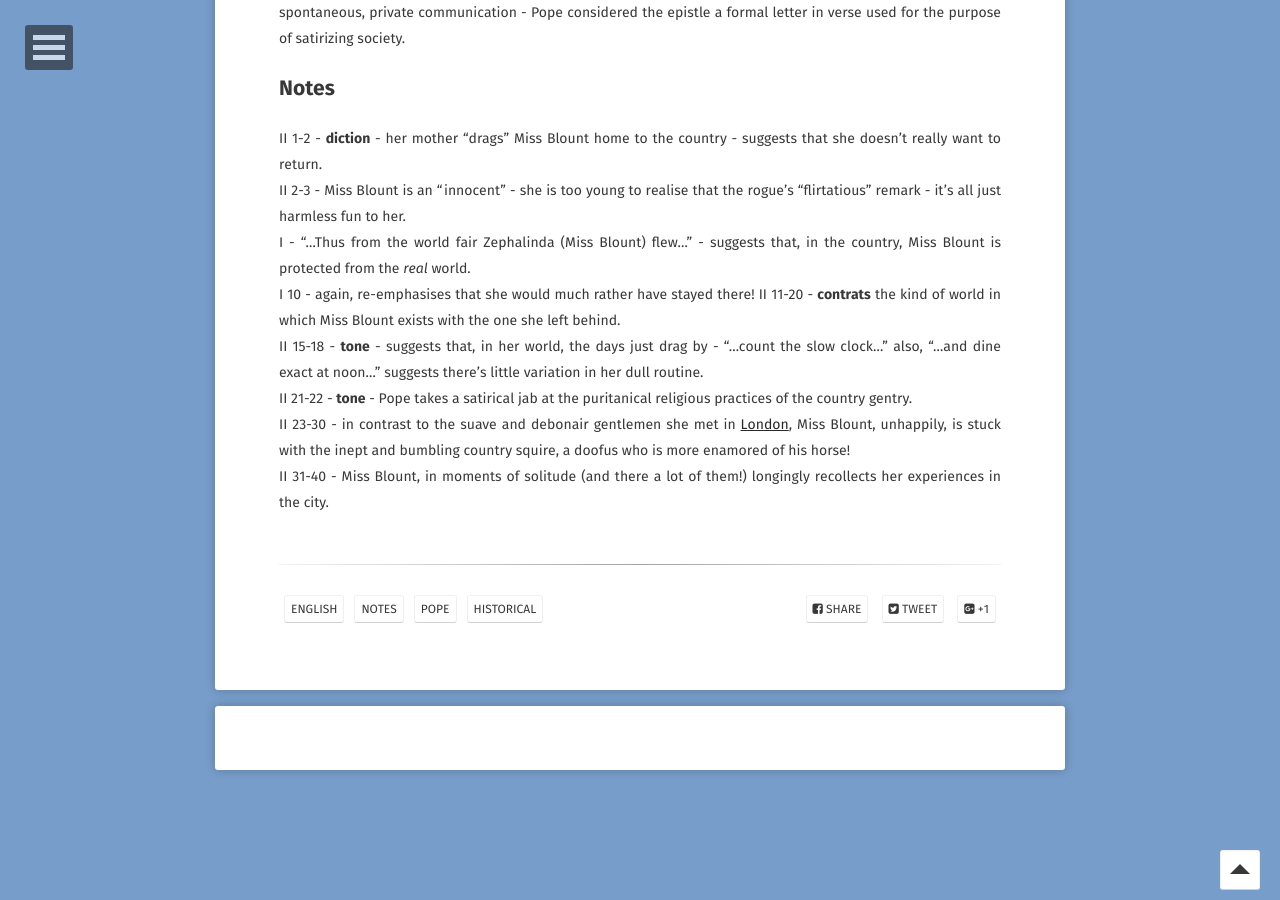
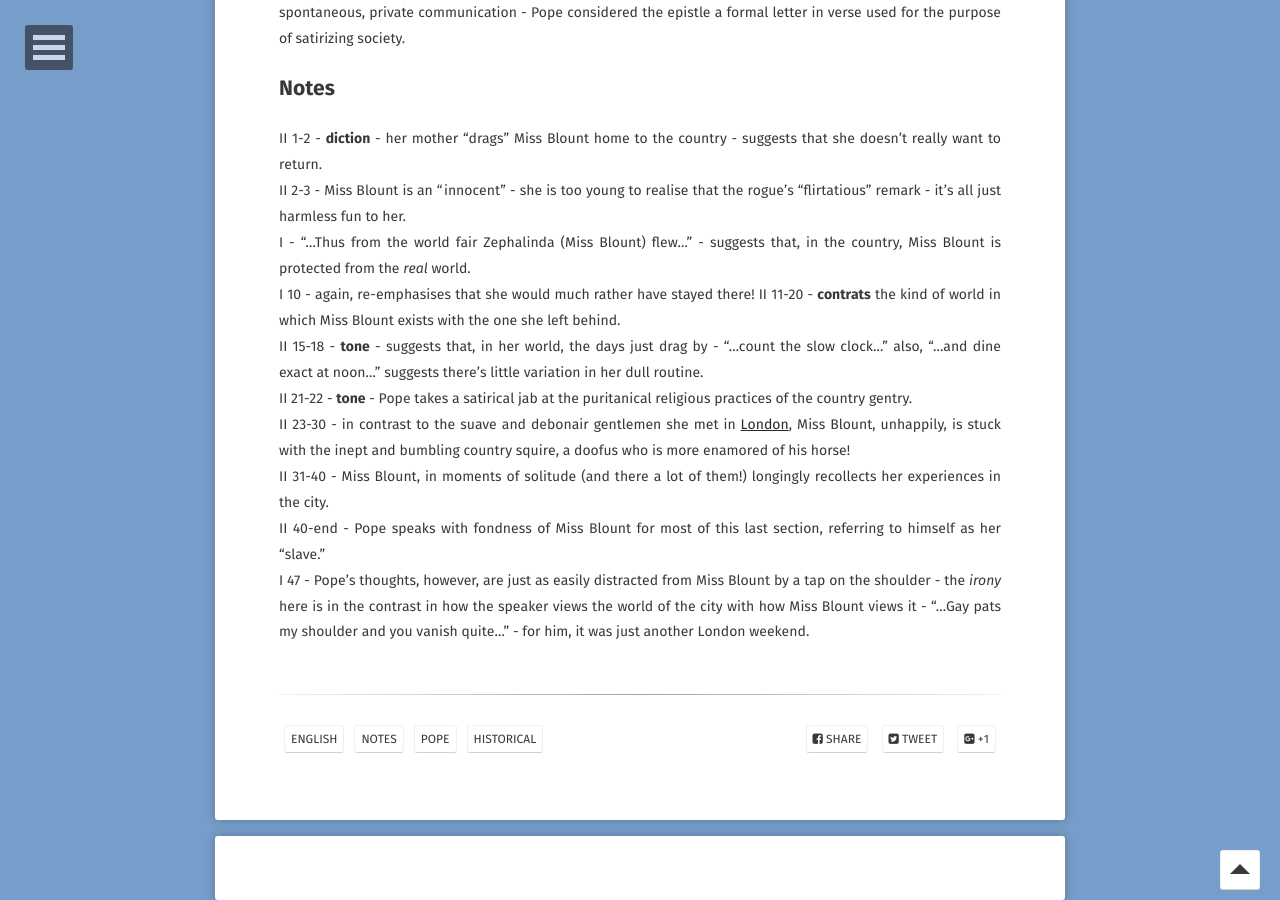
Before and after one commit to EthenStrine/site, a Jekyll site: the page built from _posts/2019-02-07-anOpenLetterToMissBlount.md, in a window 1280 px wide and 900 px high, scrolled down 2522 px. Built offline with Jekyll 4.4.1, drawn with Linux system fonts in a browser that asks for light colours; some web fonts are replaced; comment, search, counter and statistics services are not loaded.

Commit message:
Update 2019-02-07-anOpenLetterToMissBlount.md

```diff
--- a/_posts/2019-02-07-anOpenLetterToMissBlount.md
+++ b/_posts/2019-02-07-anOpenLetterToMissBlount.md
@@ -94,3 +94,5 @@ II 15-18 - **tone** - suggests that, in her world, the days just drag by - "...c
 II 21-22 - **tone**  - Pope takes a satirical jab at the puritanical religious practices of the country gentry.
 II 23-30 - in contrast to the suave and debonair gentlemen she met in [London](https://www.google.com/maps/place/London,+UK/@51.5287718,-0.24168,11z/data=!3m1!4b1!4m5!3m4!1s0x47d8a00baf21de75:0x52963a5addd52a99!8m2!3d51.5073509!4d-0.1277583), Miss Blount, unhappily, is stuck with the inept and bumbling country squire, a doofus who is more enamored of his horse!
 II 31-40 - Miss Blount, in moments of solitude (and there a lot of them!) longingly recollects her experiences in the city.
+II 40-end - Pope speaks with fondness of Miss Blount for most of this last section, referring to himself as her "slave."
+I 47 - Pope's thoughts, however, are just as easily distracted from Miss Blount by a tap on the shoulder - the *irony* here is in the contrast in how the speaker views the world of the city with how Miss Blount views it - "...Gay pats my shoulder and you vanish quite..." - for him, it was just another London weekend.
```
